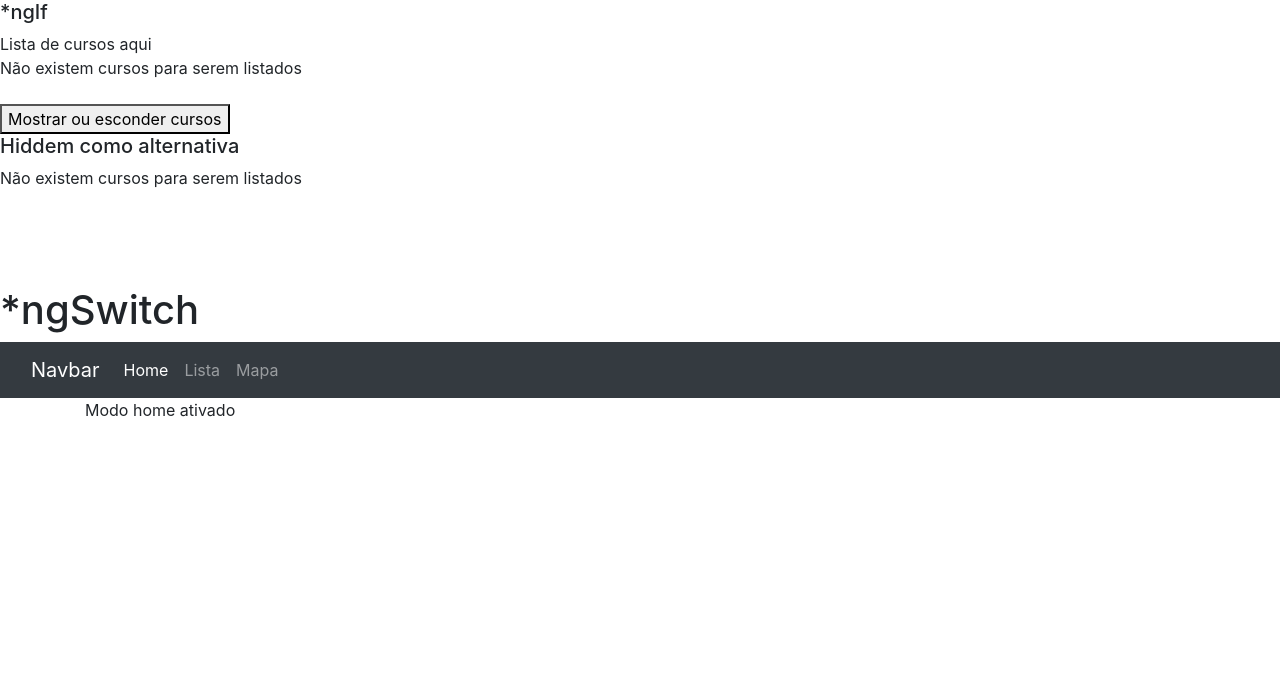
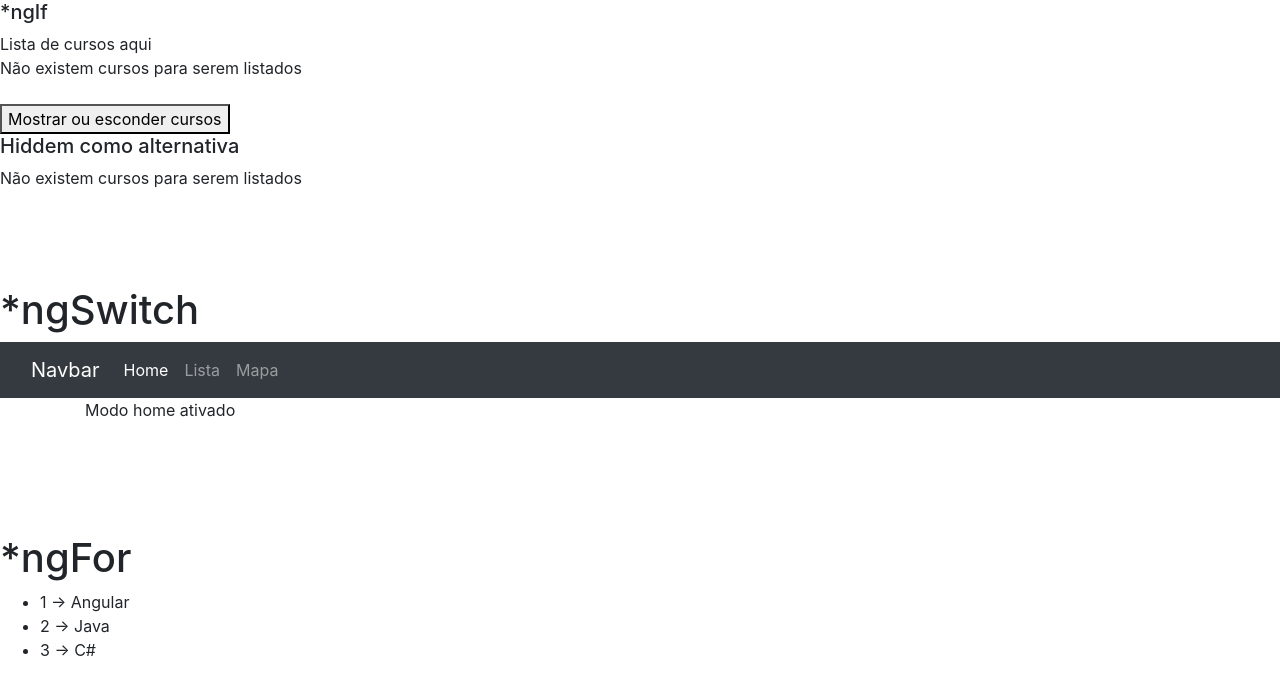
Before and after one commit to MucaBordini/curso-angular-diretivas, an Angular app: page / in a window 1280 px wide. Shown: the top 694 px of the page. Built offline with nearby package versions, Linux system fonts and the light colour scheme.

Commit message:
Diretiva ngFor

```diff
--- a/src/app/app.component.html
+++ b/src/app/app.component.html
@@ -1,3 +1,5 @@
 <app-diretiva-ngif></app-diretiva-ngif>
 <br><br>
 <app-diretiva-ngswitch></app-diretiva-ngswitch>
+<br><br>
+<app-diretiva-ngfor></app-diretiva-ngfor>
--- a/src/app/app.module.ts
+++ b/src/app/app.module.ts
@@ -6,12 +6,14 @@ import { AppComponent } from './app.component';
 import { DiretivaNgifComponent } from './diretiva-ngif/diretiva-ngif.component';
 import { DiretivaNgswitchComponent } from './diretiva-ngswitch/diretiva-ngswitch.component';
 import { NgbModule } from '@ng-bootstrap/ng-bootstrap';
+import { DiretivaNgforComponent } from './diretiva-ngfor/diretiva-ngfor.component';
 
 @NgModule({
   declarations: [
     AppComponent,
     DiretivaNgifComponent,
-    DiretivaNgswitchComponent
+    DiretivaNgswitchComponent,
+    DiretivaNgforComponent
   ],
   imports: [
     BrowserModule,
--- /dev/null
+++ b/src/app/diretiva-ngfor/diretiva-ngfor.component.html
@@ -0,0 +1,9 @@
+<br><br>
+
+<h1>*ngFor</h1>
+
+<ul>
+    <li *ngFor="let curso of cursos, let i = index">
+        {{ i + 1 }} -> {{ curso }}
+    </li>
+</ul>
--- /dev/null
+++ b/src/app/diretiva-ngfor/diretiva-ngfor.component.ts
@@ -0,0 +1,17 @@
+import { Component, OnInit } from '@angular/core';
+
+@Component({
+  selector: 'app-diretiva-ngfor',
+  templateUrl: './diretiva-ngfor.component.html',
+  styleUrls: ['./diretiva-ngfor.component.css']
+})
+export class DiretivaNgforComponent implements OnInit {
+
+  cursos = ["Angular", "Java", "C#"];
+
+  constructor() { }
+
+  ngOnInit(): void {
+  }
+
+}
```
Also changed, not shown: src/app/diretiva-ngfor/diretiva-ngfor.component.css (added), 1 other file (tests, documents, lock files or other folders).
